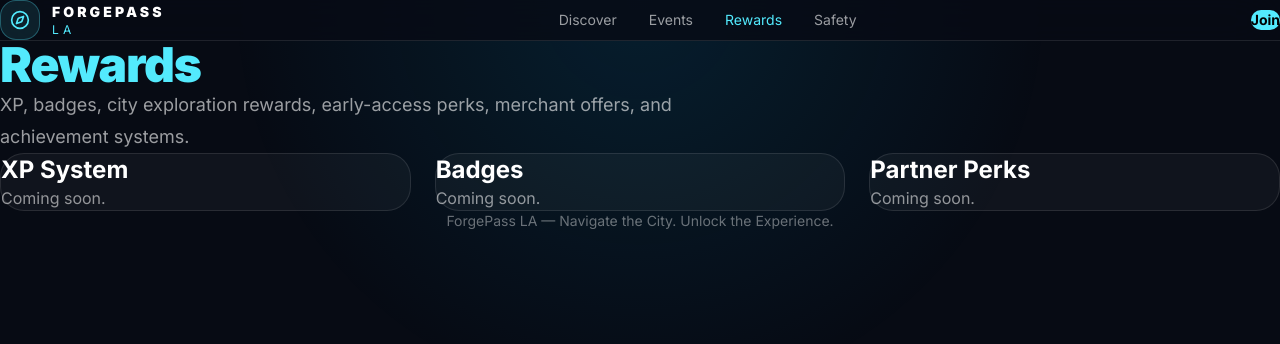
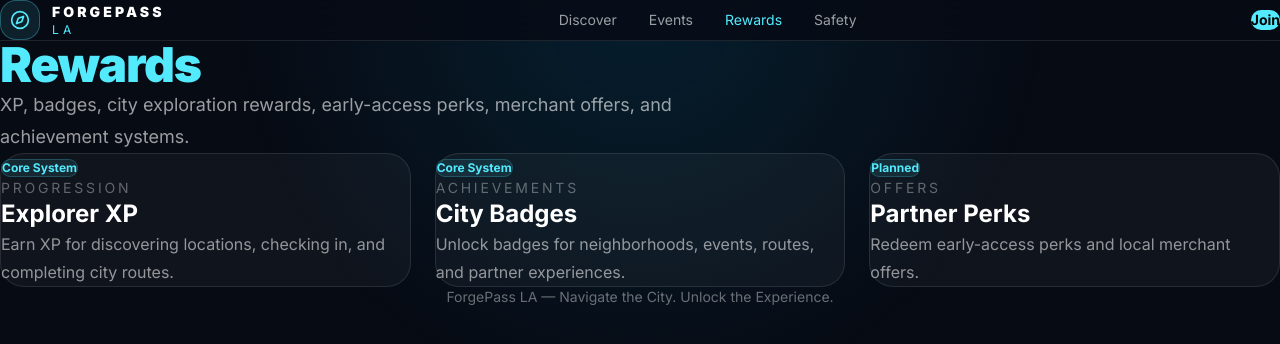
Before and after one commit to Oatskillua/forgepass-la, a React (Vite) app: page /rewards in a window 1280 px wide. Shown: the top 344 px of the page. Built offline with nearby package versions, Linux system fonts and the light colour scheme.

Commit message:
Add data-driven info cards

```diff
--- /dev/null
+++ b/src/components/InfoCard.jsx
@@ -0,0 +1,21 @@
+export default function InfoCard({ title, category, description, status }) {
+  return (
+    <div className="rounded-3xl border border-white/10 bg-white/[0.04] p-6 transition hover:border-cyan-300/30">
+      <div className="mb-5 inline-flex rounded-full border border-cyan-300/20 bg-cyan-300/10 px-3 py-1 text-xs font-bold text-cyan-300">
+        {status}
+      </div>
+
+      <p className="mb-2 text-sm uppercase tracking-[0.2em] text-white/35">
+        {category}
+      </p>
+
+      <h2 className="text-2xl font-bold">
+        {title}
+      </h2>
+
+      <p className="mt-4 leading-7 text-white/55">
+        {description}
+      </p>
+    </div>
+  )
+}
--- /dev/null
+++ b/src/data/discoverItems.js
@@ -0,0 +1,20 @@
+export const discoverItems = [
+  {
+    title: 'Downtown LA',
+    category: 'Neighborhood',
+    description: 'Event hubs, hotels, dining, nightlife, LA Live, and transit access.',
+    status: 'Priority Zone',
+  },
+  {
+    title: 'Santa Monica',
+    category: 'Coastal Route',
+    description: 'Beachfront tourism, shopping, restaurants, and visitor-friendly routes.',
+    status: 'High Demand',
+  },
+  {
+    title: 'Hollywood',
+    category: 'Entertainment',
+    description: 'Landmarks, nightlife, walkable attractions, and entertainment venues.',
+    status: 'Tourist Core',
+  },
+]
--- /dev/null
+++ b/src/data/eventItems.js
@@ -0,0 +1,20 @@
+export const eventItems = [
+  {
+    title: 'Fan Zone Access',
+    category: 'Olympic Adjacent',
+    description: 'Curated fan-zone discovery and nearby activity recommendations.',
+    status: 'Planned',
+  },
+  {
+    title: 'Nightlife Routes',
+    category: 'After Hours',
+    description: 'Guided nightlife discovery around high-traffic visitor districts.',
+    status: 'Planned',
+  },
+  {
+    title: 'Local Pop-Ups',
+    category: 'Experiences',
+    description: 'Temporary events, food pop-ups, brand activations, and local showcases.',
+    status: 'Planned',
+  },
+]
--- /dev/null
+++ b/src/data/rewardItems.js
@@ -0,0 +1,20 @@
+export const rewardItems = [
+  {
+    title: 'Explorer XP',
+    category: 'Progression',
+    description: 'Earn XP for discovering locations, checking in, and completing city routes.',
+    status: 'Core System',
+  },
+  {
+    title: 'City Badges',
+    category: 'Achievements',
+    description: 'Unlock badges for neighborhoods, events, routes, and partner experiences.',
+    status: 'Core System',
+  },
+  {
+    title: 'Partner Perks',
+    category: 'Offers',
+    description: 'Redeem early-access perks and local merchant offers.',
+    status: 'Planned',
+  },
+]
--- /dev/null
+++ b/src/data/safetyItems.js
@@ -0,0 +1,20 @@
+export const safetyItems = [
+  {
+    title: 'Crowd Signals',
+    category: 'Awareness',
+    description: 'Surface high-traffic areas and help users avoid congested zones.',
+    status: 'Priority',
+  },
+  {
+    title: 'Transit Alerts',
+    category: 'Mobility',
+    description: 'Display route, transit, and movement advisories for major visitor corridors.',
+    status: 'Priority',
+  },
+  {
+    title: 'Trusted Routes',
+    category: 'Navigation',
+    description: 'Highlight safer, clearer, and more visitor-friendly paths through LA.',
+    status: 'Planned',
+  },
+]
--- a/src/pages/Discover.jsx
+++ b/src/pages/Discover.jsx
@@ -1,4 +1,6 @@
 import PageShell from '../components/PageShell'
+import InfoCard from '../components/InfoCard'
+import { discoverItems } from '../data/discoverItems'
 
 export default function Discover() {
   return (
@@ -7,16 +9,8 @@ export default function Discover() {
       subtitle="Local discovery, neighborhoods, restaurants, nightlife, shopping districts, hidden gems, and curated city routes."
     >
       <div className="grid gap-6 md:grid-cols-3">
-        {['Neighborhoods', 'Food + Nightlife', 'Hidden Gems'].map((item) => (
-          <div
-            key={item}
-            className="rounded-3xl border border-white/10 bg-white/[0.04] p-6"
-          >
-            <h2 className="text-2xl font-bold">{item}</h2>
-            <p className="mt-4 text-white/55">
-              Coming soon.
-            </p>
-          </div>
+        {discoverItems.map((item) => (
+          <InfoCard key={item.title} {...item} />
         ))}
       </div>
     </PageShell>
--- a/src/pages/Events.jsx
+++ b/src/pages/Events.jsx
@@ -1,4 +1,6 @@
 import PageShell from '../components/PageShell'
+import InfoCard from '../components/InfoCard'
+import { eventItems } from '../data/eventItems'
 
 export default function Events() {
   return (
@@ -7,16 +9,8 @@ export default function Events() {
       subtitle="Olympic-adjacent experiences, fan zones, concerts, nightlife, pop-ups, and curated activity listings."
     >
       <div className="grid gap-6 md:grid-cols-3">
-        {['Fan Zones', 'Nightlife', 'Live Experiences'].map((item) => (
-          <div
-            key={item}
-            className="rounded-3xl border border-white/10 bg-white/[0.04] p-6"
-          >
-            <h2 className="text-2xl font-bold">{item}</h2>
-            <p className="mt-4 text-white/55">
-              Coming soon.
-            </p>
-          </div>
+        {eventItems.map((item) => (
+          <InfoCard key={item.title} {...item} />
         ))}
       </div>
     </PageShell>
--- a/src/pages/Rewards.jsx
+++ b/src/pages/Rewards.jsx
@@ -1,4 +1,6 @@
 import PageShell from '../components/PageShell'
+import InfoCard from '../components/InfoCard'
+import { rewardItems } from '../data/rewardItems'
 
 export default function Rewards() {
   return (
@@ -7,16 +9,8 @@ export default function Rewards() {
       subtitle="XP, badges, city exploration rewards, early-access perks, merchant offers, and achievement systems."
     >
       <div className="grid gap-6 md:grid-cols-3">
-        {['XP System', 'Badges', 'Partner Perks'].map((item) => (
-          <div
-            key={item}
-            className="rounded-3xl border border-white/10 bg-white/[0.04] p-6"
-          >
-            <h2 className="text-2xl font-bold">{item}</h2>
-            <p className="mt-4 text-white/55">
-              Coming soon.
-            </p>
-          </div>
+        {rewardItems.map((item) => (
+          <InfoCard key={item.title} {...item} />
         ))}
       </div>
     </PageShell>
--- a/src/pages/Safety.jsx
+++ b/src/pages/Safety.jsx
@@ -1,4 +1,6 @@
 import PageShell from '../components/PageShell'
+import InfoCard from '../components/InfoCard'
+import { safetyItems } from '../data/safetyItems'
 
 export default function Safety() {
   return (
@@ -7,16 +9,8 @@ export default function Safety() {
       subtitle="Crowd awareness, alerts, safer navigation, transit visibility, and trusted experience signals."
     >
       <div className="grid gap-6 md:grid-cols-3">
-        {['Crowd Signals', 'Transit Alerts', 'Trusted Routes'].map((item) => (
-          <div
-            key={item}
-            className="rounded-3xl border border-white/10 bg-white/[0.04] p-6"
-          >
-            <h2 className="text-2xl font-bold">{item}</h2>
-            <p className="mt-4 text-white/55">
-              Coming soon.
-            </p>
-          </div>
+        {safetyItems.map((item) => (
+          <InfoCard key={item.title} {...item} />
         ))}
       </div>
     </PageShell>
```
Also changed, not shown: src/data/New Text Document.txt (added).
